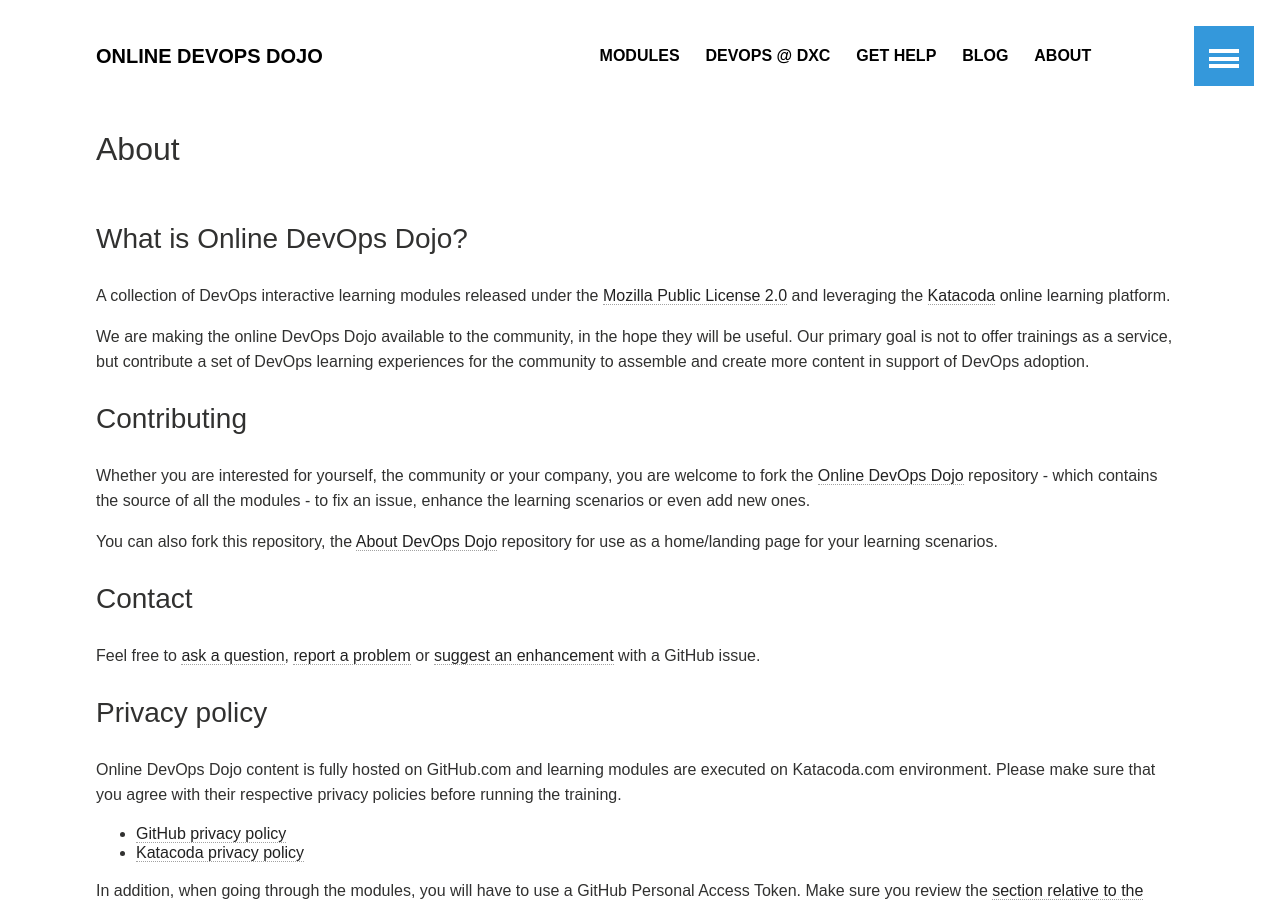
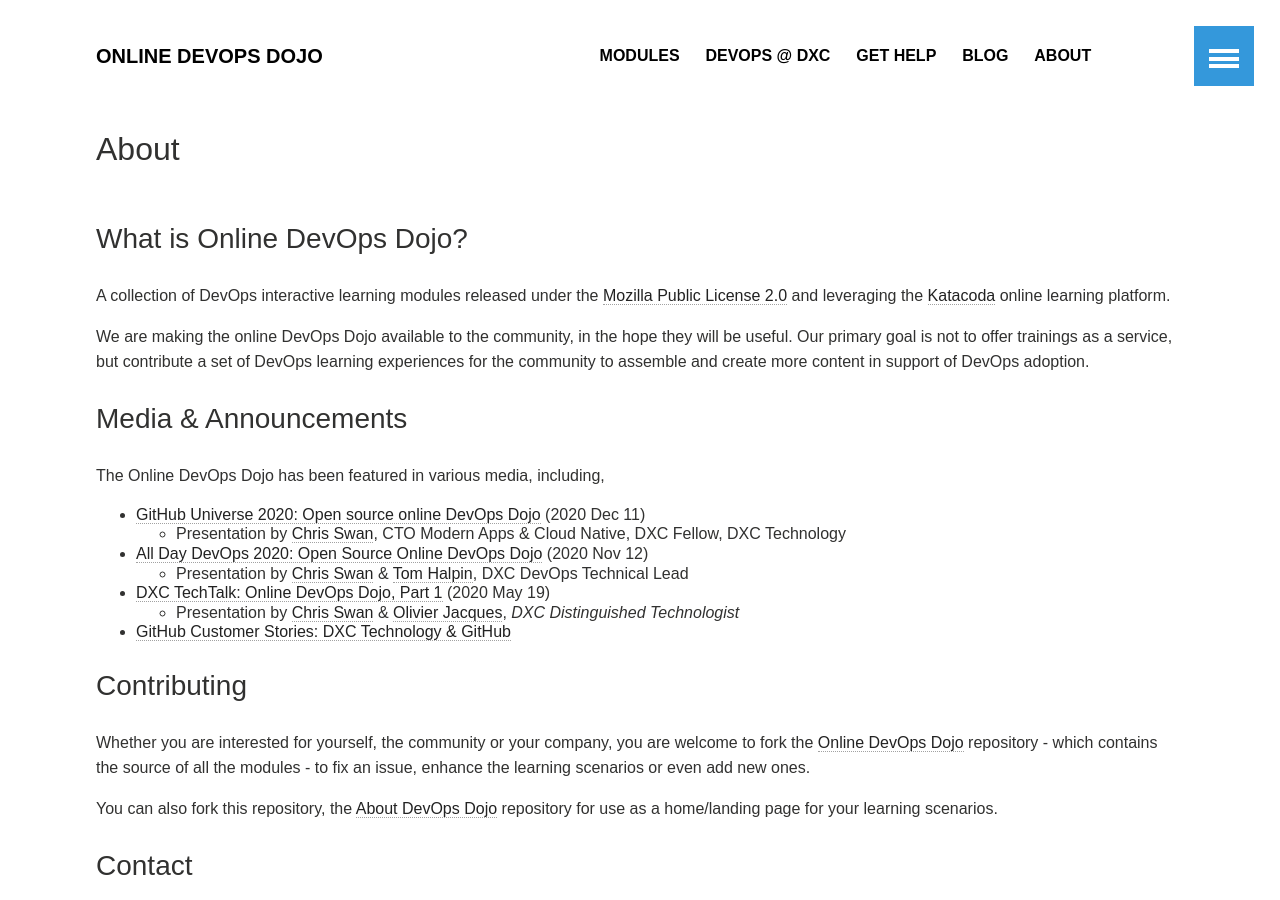
Before and after one commit to dxc-technology/about-devops-dojo, a Jekyll site: the page built from about/index.md, in a window 1280 px wide and 900 px high. Built offline with Jekyll 4.4.1, drawn with Linux system fonts in a browser that asks for light colours.

Commit message:
Add media section to about

```diff
--- a/about/index.md
+++ b/about/index.md
@@ -26,6 +26,21 @@
 but contribute a set of DevOps learning experiences for the community to
 assemble and create more content in support of DevOps adoption.
 
+## Media & Announcements
+
+The Online DevOps Dojo has been featured in various media, including,
+
+* [GitHub Universe 2020: Open source online DevOps Dojo](https://www.youtube.com/watch?v=zNShWuKdWMQ) (2020 Dec 11)
+  * Presentation by [Chris Swan](https://github.com/cpswan), CTO Modern Apps & Cloud Native, DXC Fellow, DXC Technology
+
+* [All Day DevOps 2020: Open Source Online DevOps Dojo](https://content.sonatype.com/2020addo/addo2020-ct-swan-halpin) (2020 Nov 12)
+  * Presentation by [Chris Swan](https://github.com/cpswan) & [Tom Halpin](https://github.com/tom-halpin), DXC DevOps Technical Lead
+
+* [DXC TechTalk: Online DevOps Dojo, Part 1](https://www.dxc.technology/innovation/events/148828-dxc_techtalk_online_devops_dojo) (2020 May 19)
+  * Presentation by [Chris Swan](https://github.com/cpswan) & [Olivier Jacques](https://github.com/ojacques), _DXC Distinguished Technologist_
+
+* [GitHub Customer Stories: DXC Technology & GitHub](https://github.com/customer-stories/dxc)
+
 ## Contributing
 
 Whether you are interested for yourself, the community or your company, you are
@@ -44,7 +59,6 @@
 
 ## Privacy policy
 
-
 Online DevOps Dojo content is fully hosted on GitHub.com and learning modules are executed on Katacoda.com environment. Please make sure that you agree with their respective privacy policies before running the training.
 
 - [GitHub privacy policy](https://help.github.com/en/articles/github-privacy-statement){:target="_blank" rel="noopener"}
```
